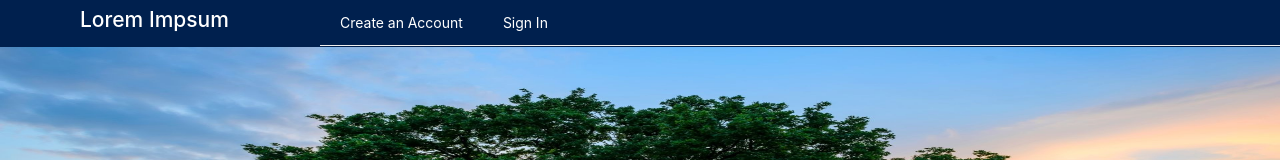
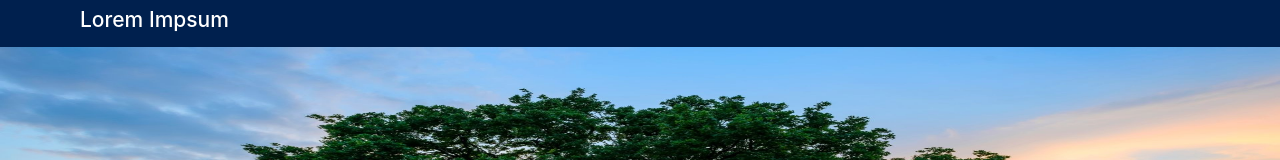
Before and after one commit to bianca-pokhrel/clubscus, a React (Create React App) app in the folder clubs/: page / in a window 1280 px wide. Shown: the top 160 px of the page. Built offline with nearby package versions, Linux system fonts and the light colour scheme.

Commit message:
Added props and links to some navbar options

```diff
--- a/clubs/src/components/NavBar/NavBar.css
+++ b/clubs/src/components/NavBar/NavBar.css
@@ -20,6 +20,14 @@
   color: white;
 }
 
-.signOut {
+.navBarOption > Link > span {
+  float: right;
+  color: white;
+}
+
+#signOutColor {
   color: red;
 }
+#signOutColor:hover {
+  color: salmon;
+}
--- a/clubs/src/components/NavBar/NavBar.js
+++ b/clubs/src/components/NavBar/NavBar.js
@@ -3,14 +3,15 @@ import './NavBar.css'
 import 'antd/dist/antd.css';
 import { Menu } from 'antd';
 import { Row, Col } from 'antd';
+import { Link } from 'react-router-dom';
 
 const { SubMenu } = Menu;
 
 class NavBar extends React.Component{
+
     state = {
         current: 'mail',
-        signedIn: false,
-        userType: ""
+        userType: this.props.userType
       };
 
     handleClick = e => {
@@ -19,26 +20,31 @@ class NavBar extends React.Component{
     };
 
     render (){
-        const { current, signedIn, userType } = this.state;
+        const { current, userType } = this.state;
+
+        const signOutButton = () => {
+            return (
+                <Menu.Item key="signOut" id="signOutColor"><Link to="/" />Sign Out</Menu.Item>
+            )
+        }
 
         const navBarView = () => {
-            if (!signedIn) {
+            if (userType == "none"){
                 return (
                     // Not Signed In
                     <Menu className="menu" onClick={this.handleClick} selectedKeys={[current]} mode="horizontal">
-                        <Menu.Item className="navBarOption" key="createAcc">Create an Account</Menu.Item>
-                        <Menu.Item className="navBarOption" key="signIn">Sign In</Menu.Item>
+                        <Menu.Item className="navBarOption" key="createAcc">Create an Account<Link to="/Register"/></Menu.Item>
+                        <Menu.Item className="navBarOption" key="signIn">Sign In<Link to="/SignIn"/></Menu.Item>
                     </Menu>
                 )
-            } else {
-                if (userType == "user") {
+            } else if (userType == "user") {
                 return(
                     // User
                     <Menu className="menu" onClick={this.handleClick} selectedKeys={[current]} mode="horizontal">
                         <SubMenu className="navBarOption" key="accountSubMenu" title="My Account">
                             <Menu.Item key="memberships">Group Memberships</Menu.Item>
                             <Menu.Item key="pendingGroups">Pending Group Requests</Menu.Item>
-                                <Menu.Item className="signOut" key="signOut">Sign Out</Menu.Item>
+                            {signOutButton()}
                         </SubMenu>
                         <SubMenu className="navBarOption" key="clubSubMenu" title="My Groups">
                             <Menu.Item key="temp1">Temp Group</Menu.Item>
@@ -52,7 +58,7 @@ class NavBar extends React.Component{
                     <Menu className="menu" onClick={this.handleClick} selectedKeys={[current]} mode="horizontal">
                         <SubMenu className="navBarOption" key="groupSubMenu" title="Group Account">
                             <Menu.Item key="pendingGroups">Pending Group Requests</Menu.Item>
-                                <Menu.Item className="signOut" key="signOut">Sign Out</Menu.Item>
+                            {signOutButton()}
                         </SubMenu>
                         <SubMenu className="navBarOption" key="createSubMenu" title="Create">
                             <Menu.Item key="createPosts">Create a Post</Menu.Item>
@@ -67,11 +73,10 @@ class NavBar extends React.Component{
                     <Menu className="menu" onClick={this.handleClick} selectedKeys={[current]} mode="horizontal">
                         <SubMenu className="navBarOption" key="accountSubMenu" title="Admin Account">
                             <Menu.Item key="pendingOfficiates">Pending Officiate Requests</Menu.Item>
-                                <Menu.Item className="signOut" key="signOut">Sign Out</Menu.Item>
+                            {signOutButton()}
                         </SubMenu>
                     </Menu>
                 )
-                }
             }
         }
 
```
Lines whose indentation alone changed are shown as unchanged.
